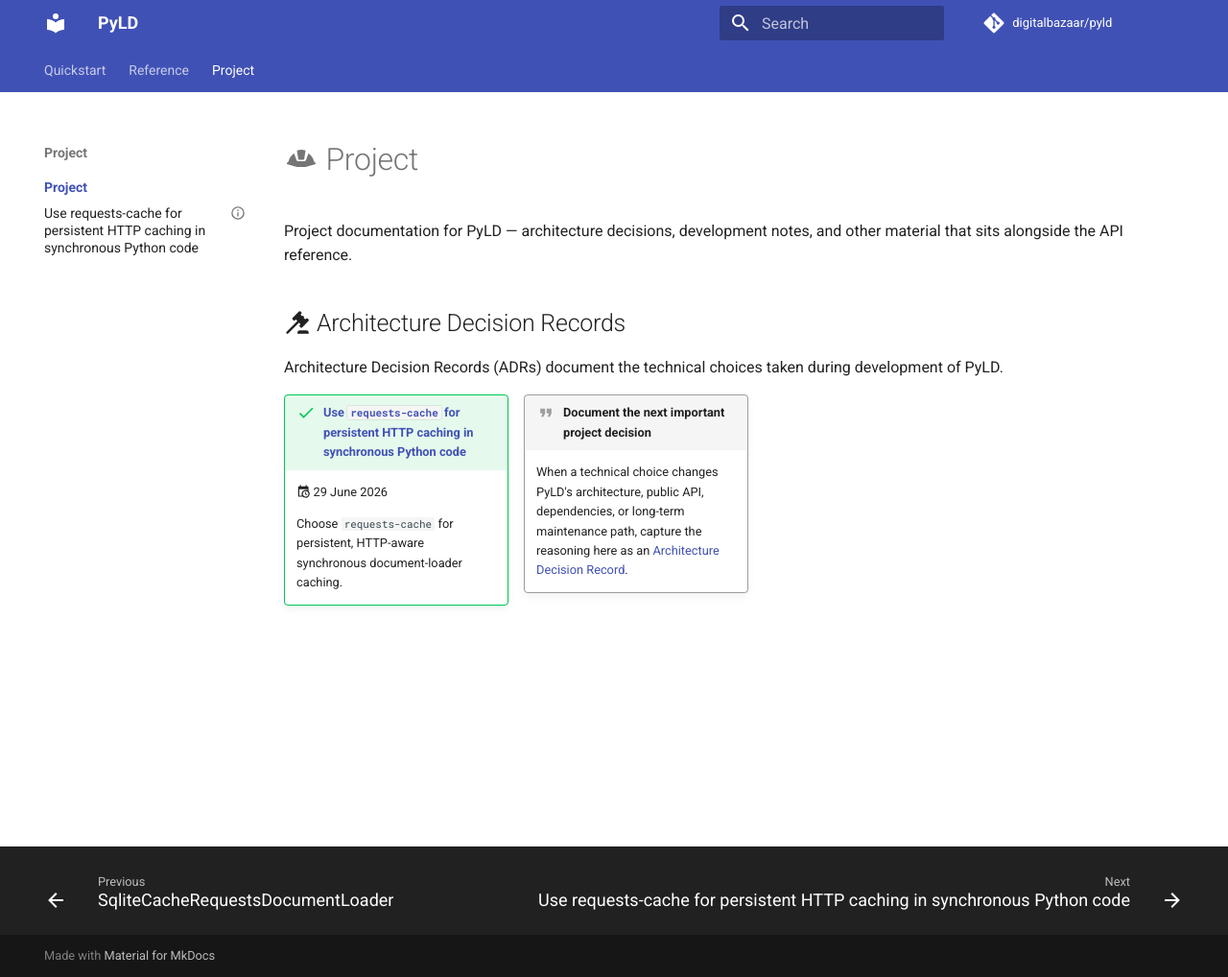
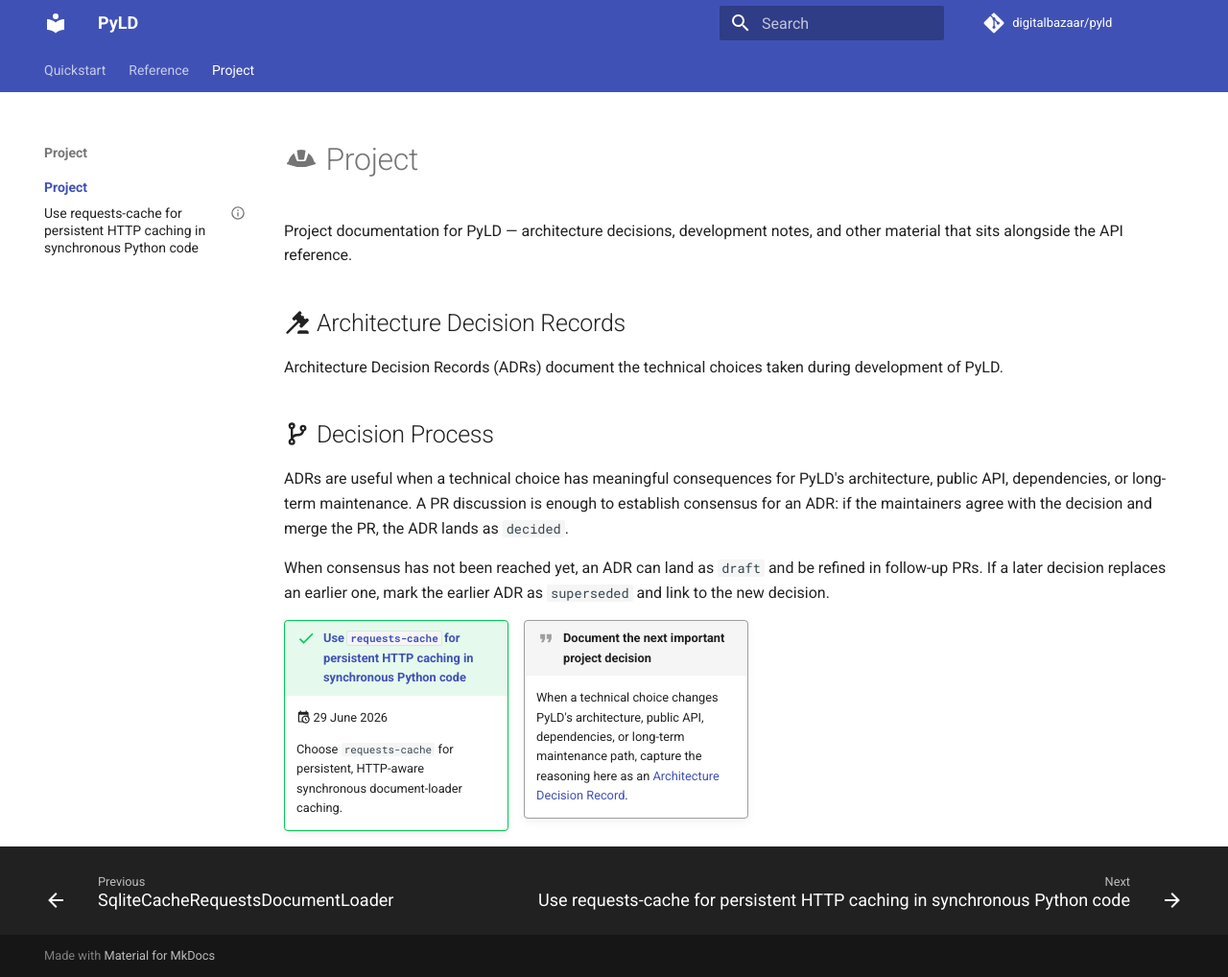
Before and after one commit to digitalbazaar/pyld, an MkDocs documentation site: the page built from docs/project/index.md, in a window 1280 px wide and 1018 px high. Shown: the whole window at 96% size. Built offline with MkDocs 1.6.1 and Material for MkDocs 9.7.7, drawn with Linux system fonts in a browser that asks for light colours; comment, search, counter and statistics services are not loaded.

Commit message:
Document ADR decision process

```diff
--- a/docs/project/index.md
+++ b/docs/project/index.md
@@ -9,6 +9,17 @@
 ## :material-gavel: Architecture Decision Records
 
 Architecture Decision Records (ADRs) document the technical choices taken during development of PyLD.
+
+## :material-source-branch: Decision Process
+
+ADRs are useful when a technical choice has meaningful consequences for PyLD's
+architecture, public API, dependencies, or long-term maintenance. A PR
+discussion is enough to establish consensus for an ADR: if the maintainers agree
+with the decision and merge the PR, the ADR lands as `decided`.
+
+When consensus has not been reached yet, an ADR can land as `draft` and be
+refined in follow-up PRs. If a later decision replaces an earlier one, mark the
+earlier ADR as `superseded` and link to the new decision.
 
 <div id="adr-index" markdown>
 
```
